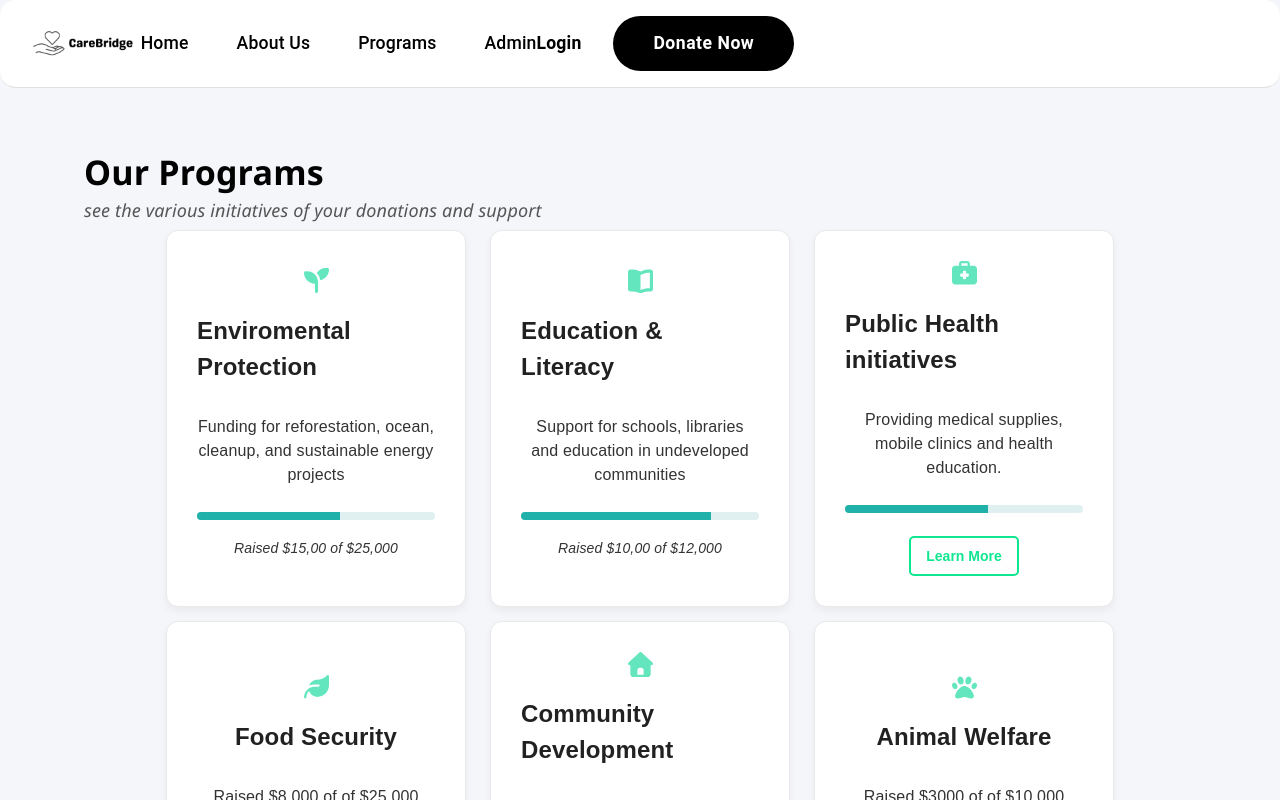
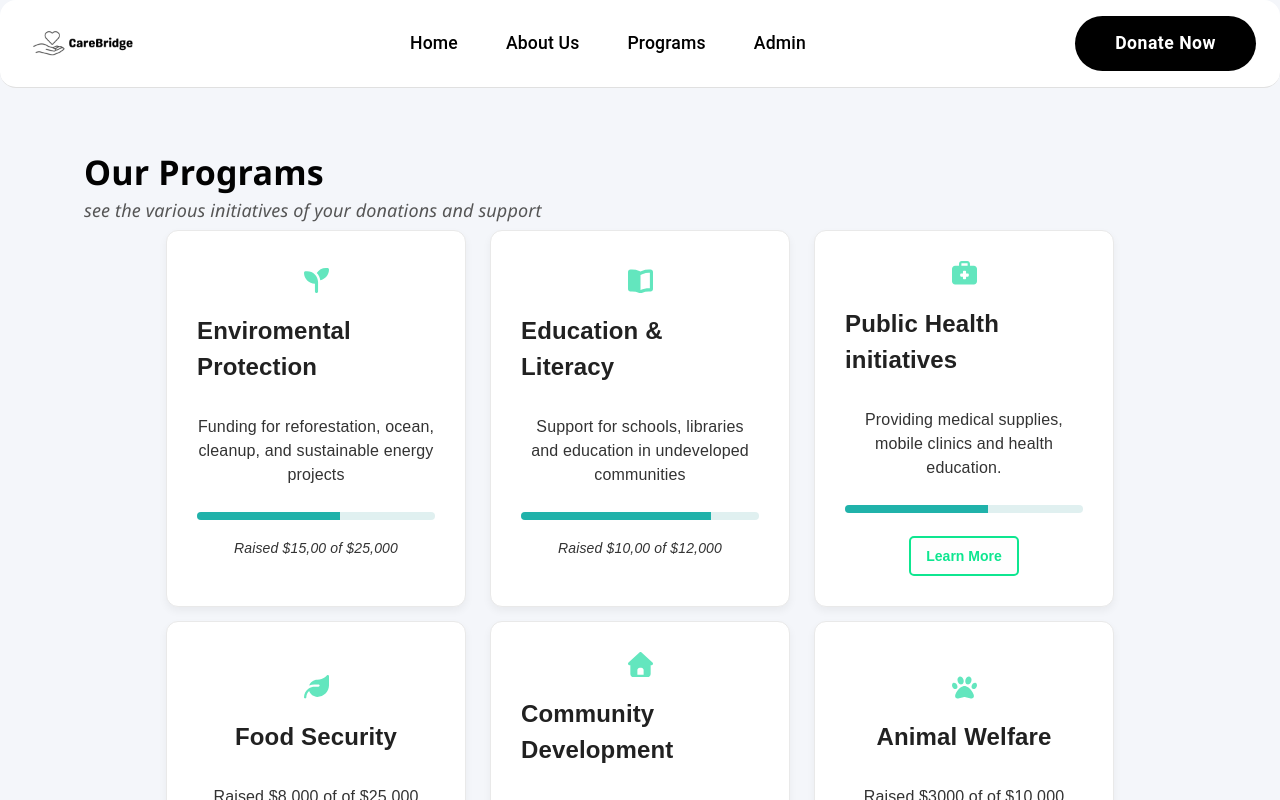
Before and after one commit to BU-SENG/foss-project-pearl-grey, a React (Vite) app: page /programs in a window 1280 px wide. Shown: the top 800 px of the page. Built offline with nearby package versions, Linux system fonts and the light colour scheme.

Commit message:
Update to the App.jsx, fixed the toolbar problem of cluster after program.jsx was added

```diff
--- a/src/App.jsx
+++ b/src/App.jsx
@@ -37,7 +37,7 @@ export default function App() {
       <CssBaseline />
 
       <AppBar position="sticky" elevation={0} sx={{ bgcolor: 'white', color: 'black', borderBottom: '1px solid #e0e0e0' }}>
-        <Toolbar sx={{ justifyContent: 'space-between', py: 2 }}>
+        <Toolbar sx={{ justifyContent: 'space-between', py: 2, width: '100%' }}>
 
           <Box component={Link} to="/" sx={{ display: 'flex' }}>
             <img
@@ -56,26 +56,6 @@ export default function App() {
 
           <Stack direction="row" spacing={4} alignItems="center">
 
-            {!user && (
-              <Typography
-                component={Link}
-                to="/login"
-                state={{ from: location }}
-                sx={loginLinkStyle}
-              >
-                Login
-              </Typography>
-            )}
-
-            {user && (
-              <Typography
-                onClick={logout}
-                sx={logoutStyle}
-              >
-                Logout
-              </Typography>
-            )}
-
             <Button
               variant="contained"
               size="large"
@@ -84,8 +64,6 @@ export default function App() {
               sx={{
                 bgcolor: 'black',
                 color: 'white',
-                marginLeft: 0,
-                marginright: 600,
                 px: 5,
                 py: 1.5,
                 borderRadius: 3,
```
Also changed, not shown: 2 other files (tests, documents, lock files or other folders).
